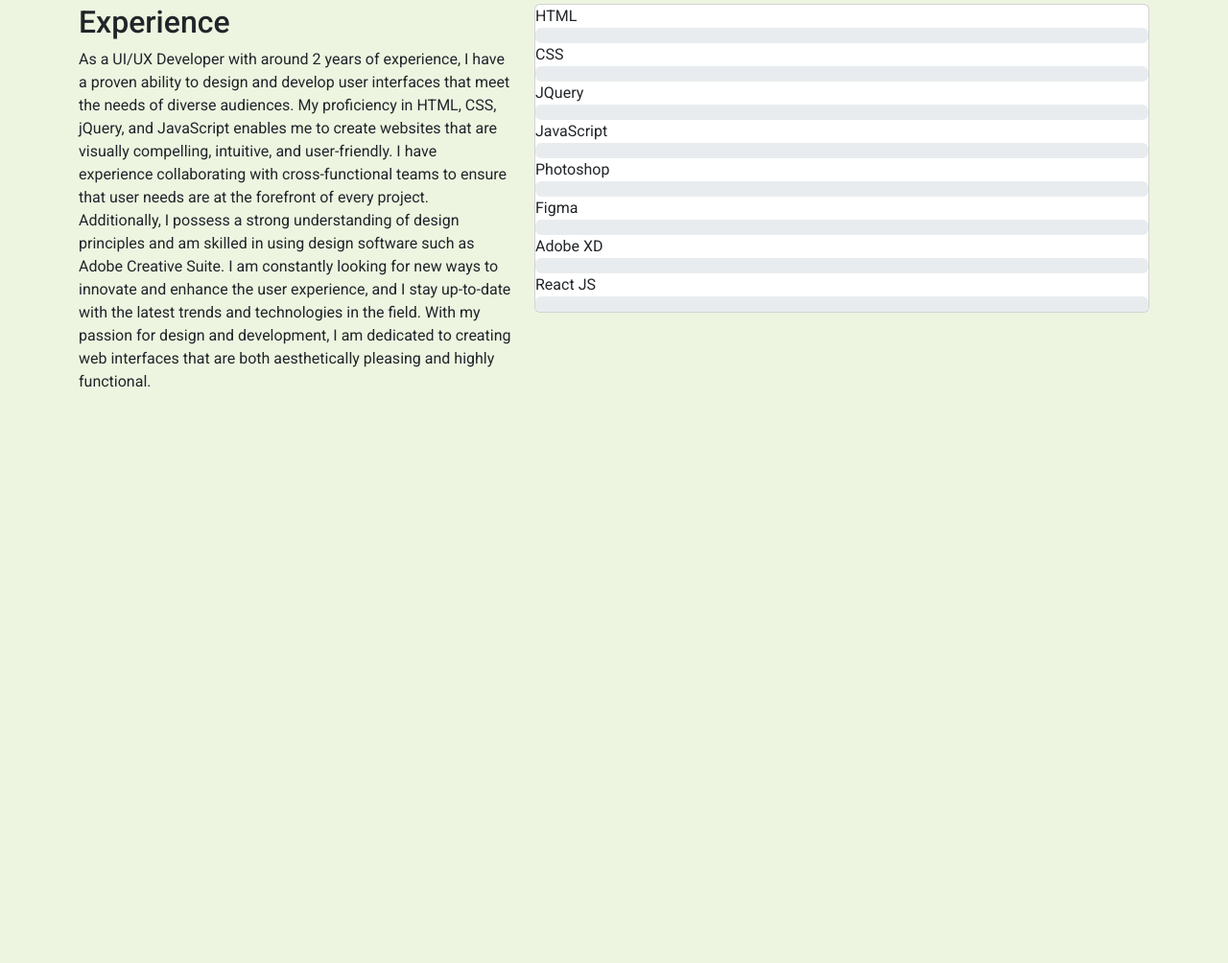
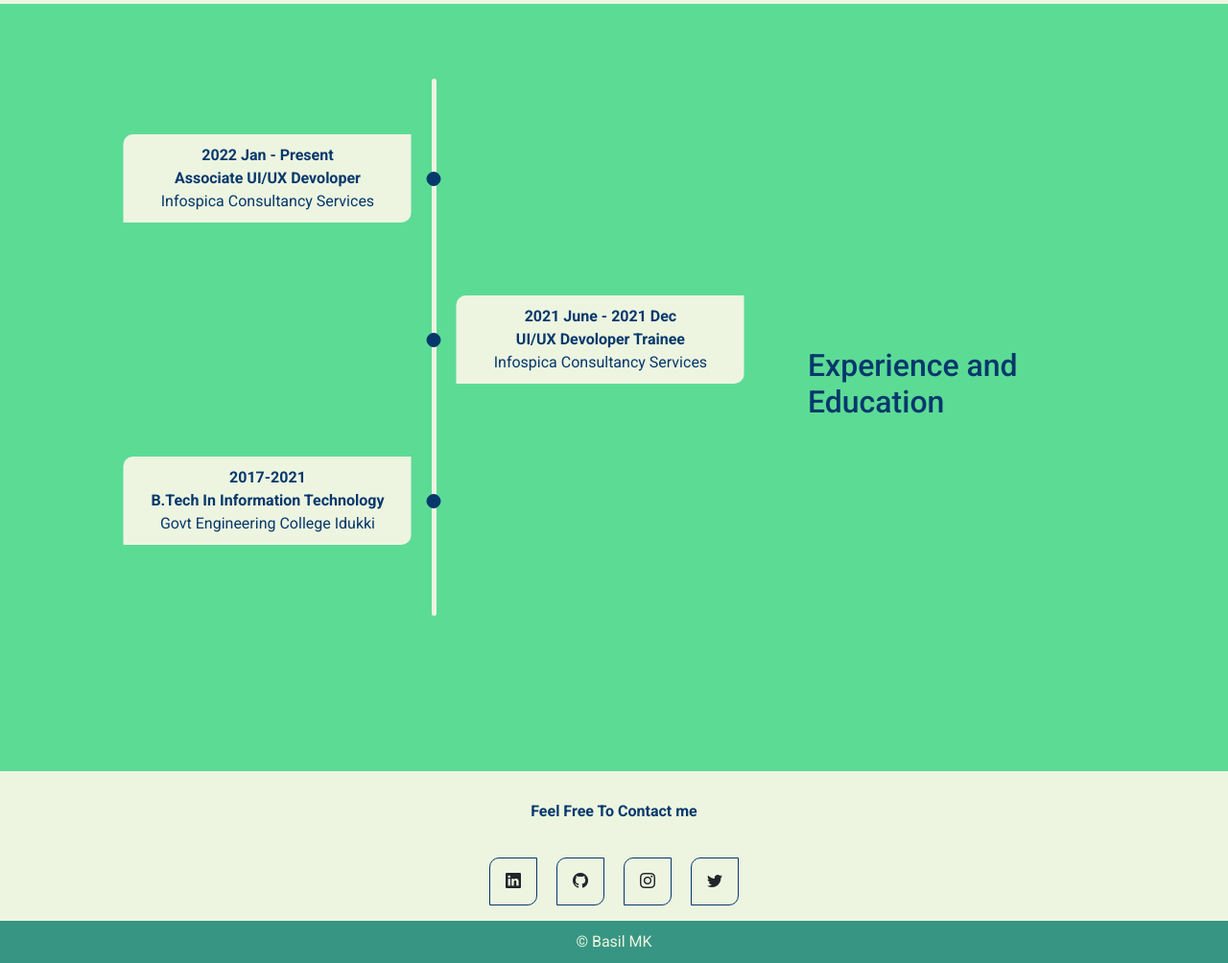
Before and after one commit to basilmirshab/portfolio, a website: page index.html in a window 1280 px wide. Shown: the part 1652-2656 px from the top of the page at 96% size. Before the commit the page ends 2078 px from the top, so only its background shows below. Drawn offline with nearby package versions, Linux system fonts and the light colour scheme.

Commit message:
Final of Stage 1 Bio

```diff
--- a/index.html
+++ b/index.html
@@ -13,6 +13,7 @@
   <header class="header">
     <nav class="navbar navbar-expand-xl fixed-top">
       <div class="container-fluid">
+        <a class="navbar-brand d-xl-none d-nlock" href="#">Basil M K</a>
         <button class="navbar-toggler" type="button" data-bs-toggle="collapse" data-bs-target="#navbarNav"
           aria-controls="navbarNav" aria-expanded="false" aria-label="Toggle navigation">
           <span class="navbar-toggler-icon"></span>
@@ -56,7 +57,7 @@
                 <a href="tel:+919400890572" class="pb-2"><i class="bi bi-telephone"></i> 9400890572</a>
                 <a href="mailto:basilmirshabetr@gmail.com"><i class="bi bi-envelope"></i>
                   basilmirshabetr@gmail.com</a>
-                <div class="social  wow animate__animated animate__flipInX" data-wow-delay="1s">
+                <div class="socialapps  wow animate__animated animate__flipInX" data-wow-delay="1s">
                   <a href="https://linkedin.com/in/basil-mirshab-k" class="btn linkedIn"><span><i
                         class="bi bi-linkedin"></i></span></a>
                   <a href="https://github.com/basilmirshab" class="btn gitHub"><span><i
@@ -79,7 +80,7 @@
 
       <div class="container">
         <div class="row">
-          <div class="col-md-5 wow animate__animated animate__fadeInLeft align-self-center">
+          <div class="col-lg-5 wow animate__animated animate__fadeInLeft align-self-center">
             <div class="about ">
               <h2>About Me</h2>
               <p>As a UI/UX Developer with around 2 years of experience, I have a proven ability to design and develop
@@ -97,7 +98,7 @@
                 pleasing and highly functional.</p>
             </div>
           </div>
-          <div class="col-md-7 wow animate__animated animate__fadeInRight">
+          <div class="col-lg-7 wow animate__animated animate__fadeInRight">
             <div class="card">
               <div class="Pbars html">
                 <span>HTML</span>
@@ -168,86 +169,66 @@
 
       <div class="container">
         <div class="row">
-          <div class="col-md-5 wow animate__animated animate__fadeInLeft align-self-center">
-            <div class="discription ">
-              <h2>Experience</h2>
-              <p>As a UI/UX Developer with around 2 years of experience, I have a proven ability to design and develop
-                user
-                interfaces that meet the needs of diverse audiences. My proficiency in HTML, CSS, jQuery, and JavaScript
-                enables me to create websites that are visually compelling, intuitive, and user-friendly. I have
-                experience collaborating with cross-functional teams to ensure that user needs are at the forefront of
-                every project. Additionally, I possess a strong understanding of design principles and am skilled in
-                using
-                design software such as Adobe Creative Suite. I am constantly looking for new ways to innovate and
-                enhance
-                the user experience, and I stay up-to-date with the latest trends and technologies in the field. With my
-                passion for design and development, I am dedicated to creating web interfaces that are both
-                aesthetically
-                pleasing and highly functional.</p>
-            </div>
+          <div class="col-lg-4 wow animate__animated animate__fadeInRight d-lg-none d-block">
+
+            <h2 class="text-center">Experience and Education</h2>
           </div>
-          <div class="col-md-7 wow animate__animated animate__fadeInRight">
-            <div class="card">
-              <div class="Pbars html">
-                <span>HTML</span>
-                <div class="progress" role="progressbar" aria-label="Basic example" aria-valuenow="75" aria-valuemin="0"
-                  aria-valuemax="100">
-                  <div class="progress-bar  wow animate__animated animate__fadeInLeft">
+          <div class="col-lg-8 wow animate__animated animate__fadeInLeft">
+            <div class="wrapBar d-lg-block d-none ">
+              <div class="verticalBar">
+                <span class="wow animate__animated animate__fadeInUp"></span>
+                <div class="points lft fst">
+                  <div class="dtls  text-center">
+                    <span class=" fw-bold">2017-2021</span>
+                    <span class="fw-bold">B.Tech In Information Technology</span>
+                    <span>Govt Engineering College Idukki</span>
+                  </div>
+                </div>
+                <div class="points rigt scnd">
+                  <div class="dtls  text-center">
+                    <span class=" fw-bold">2021 June - 2021 Dec</span>
+                    <span class="fw-bold">UI/UX Devoloper Trainee</span>
+                    <span>Infospica Consultancy Services</span>
+                  </div>
+                </div>
+                <div class="points lft thrd">
+                  <div class="dtls  text-center">
+                    <span class=" fw-bold">2022 Jan - Present</span>
+                    <span class="fw-bold">Associate UI/UX Devoloper</span>
+                    <span>Infospica Consultancy Services</span>
                   </div>
                 </div>
               </div>
-              <div class="Pbars css">
-                <span>CSS</span>
-                <div class="progress" role="progressbar" aria-label="Basic example" aria-valuenow="75" aria-valuemin="0"
-                  aria-valuemax="100">
-                  <div class="progress-bar wow animate__animated animate__fadeInLeft "></div>
+            </div>
+            <div class="content d-lg-none d-block ">
+              <div class="points card">
+                <div class="dtls  text-center">
+                  <span class=" fw-bold">2017-2021</span>
+                  <span class="fw-bold">B.Tech In Information Technology</span>
+                  <span>Govt Engineering College Idukki</span>
                 </div>
               </div>
-              <div class="Pbars jquery">
-                <span>JQuery</span>
-                <div class="progress" role="progressbar" aria-label="Basic example" aria-valuenow="75" aria-valuemin="0"
-                  aria-valuemax="100">
-                  <div class="progress-bar wow animate__animated animate__fadeInLeft "></div>
+              <div class="points card">
+                <div class="dtls  text-center">
+                  <span class=" fw-bold">2021 June - 2021 Dec</span>
+                  <span class="fw-bold">UI/UX Devoloper Trainee</span>
+                  <span>Infospica Consultancy Services</span>
                 </div>
               </div>
-              <div class="Pbars js">
-                <span>JavaScript</span>
-                <div class="progress" role="progressbar" aria-label="Basic example" aria-valuenow="75" aria-valuemin="0"
-                  aria-valuemax="100">
-                  <div class="progress-bar wow animate__animated animate__fadeInLeft "></div>
+              <div class="points  card">
+                <div class="dtls  text-center">
+                  <span class=" fw-bold">2022 Jan - Present</span>
+                  <span class="fw-bold">Associate UI/UX Devoloper</span>
+                  <span>Infospica Consultancy Services</span>
                 </div>
               </div>
-              <div class="Pbars ps">
-                <span>Photoshop</span>
-                <div class="progress" role="progressbar" aria-label="Basic example" aria-valuenow="75" aria-valuemin="0"
-                  aria-valuemax="100">
-                  <div class="progress-bar wow animate__animated animate__fadeInLeft "></div>
-                </div>
-              </div>
-              <div class="Pbars figma">
-                <span>Figma</span>
-                <div class="progress" role="progressbar" aria-label="Basic example" aria-valuenow="75" aria-valuemin="0"
-                  aria-valuemax="100">
-                  <div class="progress-bar wow animate__animated animate__fadeInLeft "></div>
-                </div>
-              </div>
-              <div class="Pbars xd">
-                <span>Adobe XD</span>
-                <div class="progress" role="progressbar" aria-label="Basic example" aria-valuenow="75" aria-valuemin="0"
-                  aria-valuemax="100">
-                  <div class="progress-bar wow animate__animated animate__fadeInLeft "></div>
-                </div>
-              </div>
-              <div class="Pbars react">
-                <span>React JS</span>
-                <div class="progress" role="progressbar" aria-label="Basic example" aria-valuenow="75" aria-valuemin="0"
-                  aria-valuemax="100">
-                  <div class="progress-bar wow animate__animated animate__fadeInLeft "></div>
-                </div>
-              </div>
-
             </div>
 
+
+          </div>
+          <div class="col-lg-4 wow animate__animated animate__fadeInRight d-lg-block d-none">
+
+            <h2>Experience and Education</h2>
           </div>
         </div>
 
@@ -255,6 +236,27 @@
     </div>
 
   </main>
+  <footer class="footer">
+    <div class="container">
+      <div class="row">
+        <div class="col-md-6 offset-md-3">
+          <p class="fw-bold text-center">Feel Free To Contact me </p>
+          <div class="socialapps pb-3 justify-content-center  wow animate__animated animate__flipInX">
+            <a href="https://linkedin.com/in/basil-mirshab-k" class="btn linkedIn"><span><i
+                  class="bi bi-linkedin"></i></span></a>
+            <a href="https://github.com/basilmirshab" class="btn gitHub"><span><i class="bi bi-github"></i></span></a>
+            <a href="https://www.instagram.com/basi1_mk" class="btn instagram"><span><i
+                  class="bi bi-instagram"></i></span></a>
+            <a href="https://twitter.com/basilmirshab" class="btn twitter"><span><i
+                  class="bi bi-twitter"></i></span></a>
+          </div>
+        </div>
+      </div>
+    </div>
+    <div class="copyBar">
+      © Basil MK
+    </div>
+  </footer>
   <script src="./js/vendor/jquery.min.js"></script>
   <script src="./js/vendor/popper.min.js"></script>
   <script src="./js/vendor/bootstrap.min.js"></script>
--- a/scss/base/_base.scss
+++ b/scss/base/_base.scss
@@ -13,6 +13,7 @@ body {
   font-family: "Roboto", sans-serif;
   overflow-x: hidden;
   background-color: #edf5e1;
+  color: #05386b;
 }
 
 html {
--- a/scss/partial/_experience.scss
+++ b/scss/partial/_experience.scss
@@ -0,0 +1,81 @@
+.experience {
+  min-height: 100vh;
+  min-height: 100dvh;
+  display: flex;
+  align-items: center;
+  padding: 20px 0;
+  background-color: #5cdb95;
+  .wrapBar {
+    height: 100%;
+    width: 100%;
+    position: relative;
+    .verticalBar {
+      position: absolute;
+      height: 70vh;
+      width: 5px;
+      top: 0;
+      left: 50%;
+      transform: translateY(-50%);
+      span {
+        width: 100%;
+        height: 100%;
+        background-color: #edf5e1;
+        border-radius: 4px;
+        display: block;
+      }
+      .points {
+        position: absolute;
+        border: 1px solid #05386b;
+        height: 15px;
+        width: 15px;
+        left: 49%;
+        border-radius: 50%;
+        transform: translateX(-50%);
+        background: #05386b;
+        .dtls {
+          position: absolute;
+
+          top: 50%;
+          min-width: 300px;
+          padding: 10px;
+          border-radius: 10px 0;
+          background: #edf5e1;
+          transform: translateY(-50%);
+        }
+        &.fst {
+          bottom: 20%;
+        }
+        &.scnd {
+          bottom: 50%;
+        }
+        &.thrd {
+          bottom: 80%;
+        }
+        &.lft {
+          .dtls {
+            right: 30px;
+          }
+        }
+        &.rigt {
+          .dtls {
+            left: 30px;
+          }
+        }
+      }
+    }
+  }
+  .content {
+    .points {
+      padding: 20px;
+      margin: 30px 0;
+      background: #edf5e1;
+      color: #05386b;
+      border-radius: 20px 0;
+      .dtls {
+        display: flex;
+        flex-direction: column;
+        justify-content: center;
+      }
+    }
+  }
+}
--- /dev/null
+++ b/scss/partial/_footer.scss
@@ -0,0 +1,9 @@
+.footer {
+  padding: 30px 0 0;
+  .copyBar {
+    padding: 10px 0;
+    text-align: center;
+    background: #379683;
+    color: #edf5e1;
+  }
+}
--- a/scss/partial/_header.scss
+++ b/scss/partial/_header.scss
@@ -1,6 +1,9 @@
 .header {
   .navbar {
     background: #379683;
+    .navbar-brand {
+      color: #edf5e1;
+    }
     .navBar {
       justify-content: center;
 
--- a/scss/partial/_home.scss
+++ b/scss/partial/_home.scss
@@ -18,7 +18,6 @@
     }
   }
   .textArea {
-    color: #05386b;
     display: flex;
     flex-direction: column;
     justify-content: space-evenly;
@@ -31,78 +30,6 @@
         color: #05386b;
         &:hover {
           color: #edf5e1;
-        }
-      }
-      .social {
-        display: flex;
-        flex-direction: row;
-        padding-top: 20px;
-        a {
-          height: 50px;
-          width: 50px;
-          border-radius: 10px 0;
-          border: 1px solid #05386b;
-          display: flex;
-          justify-content: center;
-          align-items: center;
-          margin-right: 20px;
-          position: relative;
-          span {
-            position: relative;
-            z-index: 1;
-          }
-          &:last-child {
-            margin-right: 0;
-          }
-          &:after {
-            position: absolute;
-            border-radius: 9px 0;
-            width: 100%;
-            height: 0;
-            content: "";
-            z-index: 0;
-            transition: ease-in 0.2s;
-            bottom: 0;
-          }
-          &:hover {
-            color: #edf5e1;
-
-            &:after {
-              height: 100%;
-            }
-          }
-          &.facebook {
-            &:after {
-              background: #3b5999;
-            }
-          }
-          &.twitter {
-            &:after {
-              background: #55acee;
-            }
-          }
-          &.linkedIn {
-            &:after {
-              background: #0077b5;
-            }
-          }
-          &.gitHub {
-            &:after {
-              background: #161b22;
-            }
-          }
-          &.instagram {
-            &:after {
-              background: radial-gradient(
-                circle at 33% 100%,
-                #fed373 4%,
-                #f15245 30%,
-                #d92e7f 62%,
-                #9b36b7 85%,
-                #515ecf
-              );
-            }
-          }
         }
       }
     }
--- /dev/null
+++ b/scss/partial/_shared.scss
@@ -0,0 +1,65 @@
+.socialapps {
+  display: flex;
+  flex-direction: row;
+  padding-top: 20px;
+  a {
+    height: 50px;
+    width: 50px;
+    border-radius: 10px 0;
+    border: 1px solid #05386b;
+    display: flex;
+    justify-content: center;
+    align-items: center;
+    margin-right: 20px;
+    position: relative;
+    span {
+      position: relative;
+      z-index: 1;
+    }
+    &:last-child {
+      margin-right: 0;
+    }
+    &:after {
+      position: absolute;
+      border-radius: 9px 0;
+      width: 100%;
+      height: 0;
+      content: "";
+      z-index: 0;
+      transition: ease-in 0.2s;
+      bottom: 0;
+    }
+    &:hover {
+      color: #edf5e1;
+
+      &:after {
+        height: 100%;
+      }
+    }
+    &.facebook {
+      &:after {
+        background: #3b5999;
+      }
+    }
+    &.twitter {
+      &:after {
+        background: #55acee;
+      }
+    }
+    &.linkedIn {
+      &:after {
+        background: #0077b5;
+      }
+    }
+    &.gitHub {
+      &:after {
+        background: #161b22;
+      }
+    }
+    &.instagram {
+      &:after {
+        background: radial-gradient(circle at 33% 100%, #fed373 4%, #f15245 30%, #d92e7f 62%, #9b36b7 85%, #515ecf);
+      }
+    }
+  }
+}
--- a/scss/partial/_skills.scss
+++ b/scss/partial/_skills.scss
@@ -3,12 +3,12 @@
   min-height: 100dvh;
   display: flex;
   align-items: center;
-  color: #05386b;
   padding: 20px 0;
   .card {
     background: #8ee4af;
     height: 100%;
-    padding: 10px;
+    padding: 20px;
+    border-radius: 20px 0;
     .Pbars {
       margin: 20px 0;
       .progress-bar {
--- a/scss/style.scss
+++ b/scss/style.scss
@@ -4,7 +4,9 @@
 
 // include  scss file please below
 @import "./base/base";
+@import "./partial/shared";
 @import "./partial/header";
 @import "./partial/home";
 @import "./partial/skills";
 @import "./partial/experience";
+@import "./partial/footer";
```
Also changed, not shown: css/style.css, css/style.min.css.
